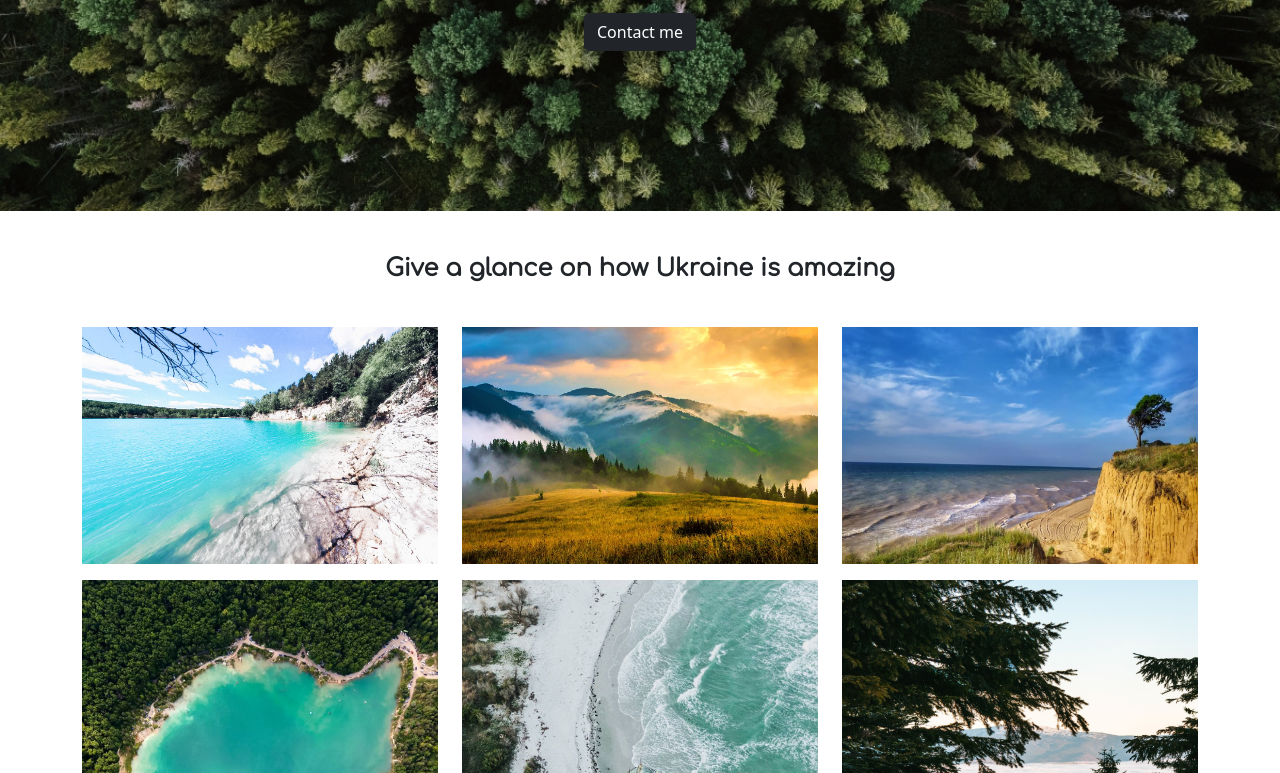
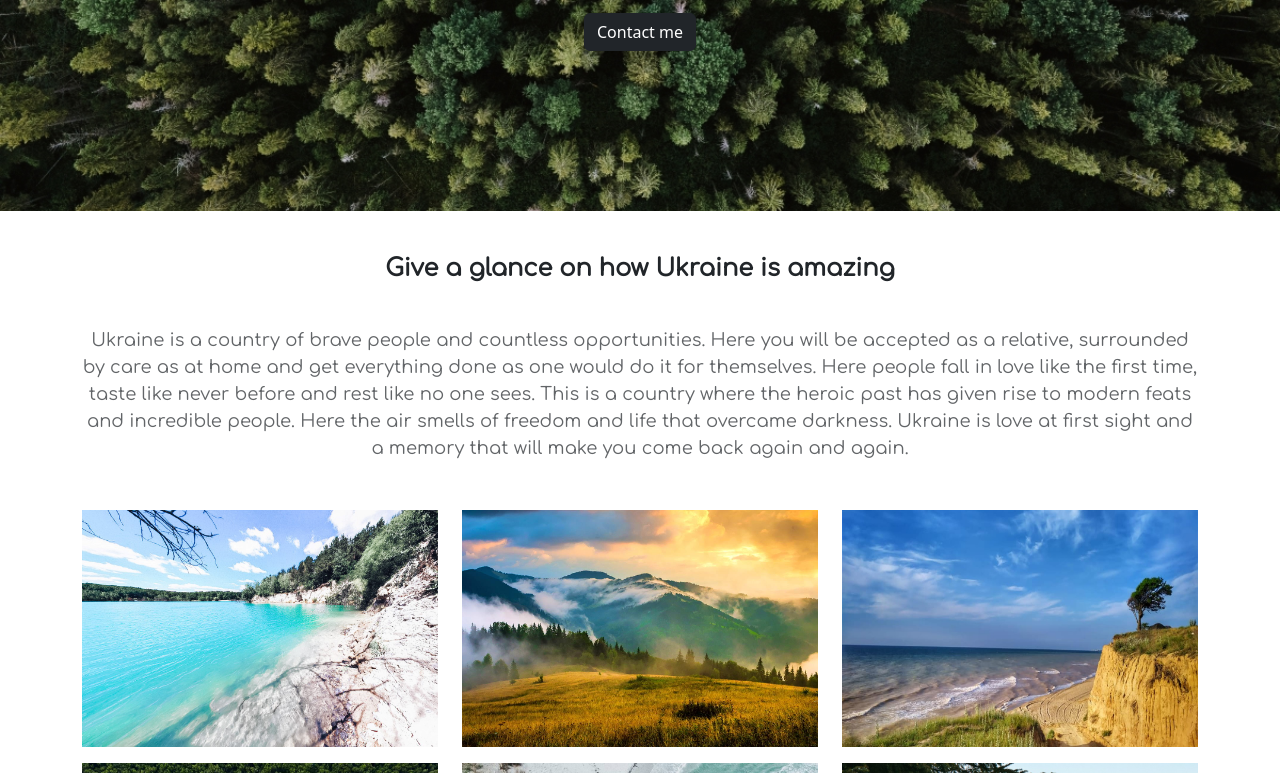
Before and after one commit to maryna-paliy/my-portfolio, a plain HTML site: page index.html in a window 1280 px wide. Shown: the part 399-1172 px from the top of the page. Drawn offline with nearby package versions, Linux system fonts and the light colour scheme.

Commit message:
paragraph added

```diff
--- a/index.html
+++ b/index.html
@@ -37,7 +37,19 @@
       <p>and I am from Ukraine</p>
       <a href="#" class="btn btn-dark">Contact me</a>
     </div>
-    <p class="amazing">Give a glance on how Ukraine is amazing</p>
+    <div class="container">
+      <p class="amazing">Give a glance on how Ukraine is amazing</p>
+      <p class="about-ukraine mb-5">
+        Ukraine is a country of brave people and countless opportunities. Here
+        you will be accepted as a relative, surrounded by care as at home and
+        get everything done as one would do it for themselves. Here people fall
+        in love like the first time, taste like never before and rest like no
+        one sees. This is a country where the heroic past has given rise to
+        modern feats and incredible people. Here the air smells of freedom and
+        life that overcame darkness. Ukraine is love at first sight and a memory
+        that will make you come back again and again.
+      </p>
+    </div>
     <div class="container">
       <div class="row">
         <div class="col-sm mb-3">
--- a/styles/styles.css
+++ b/styles/styles.css
@@ -29,6 +29,7 @@ p {
   line-height: 1.5;
   margin: 0;
   color: white;
+  opacity: 0.8;
 }
 .greeting-card p {
   font-size: 18px;
@@ -41,6 +42,11 @@ p {
   font-size: 24px;
   font-weight: bold;
 }
+.about-ukraine {
+  text-align: center;
+  opacity: 0.7;
+  font-size: 18px;
+}
 @media (max-width: 576px) {
   .greeting-card h1 {
     font-size: 70px;
```
